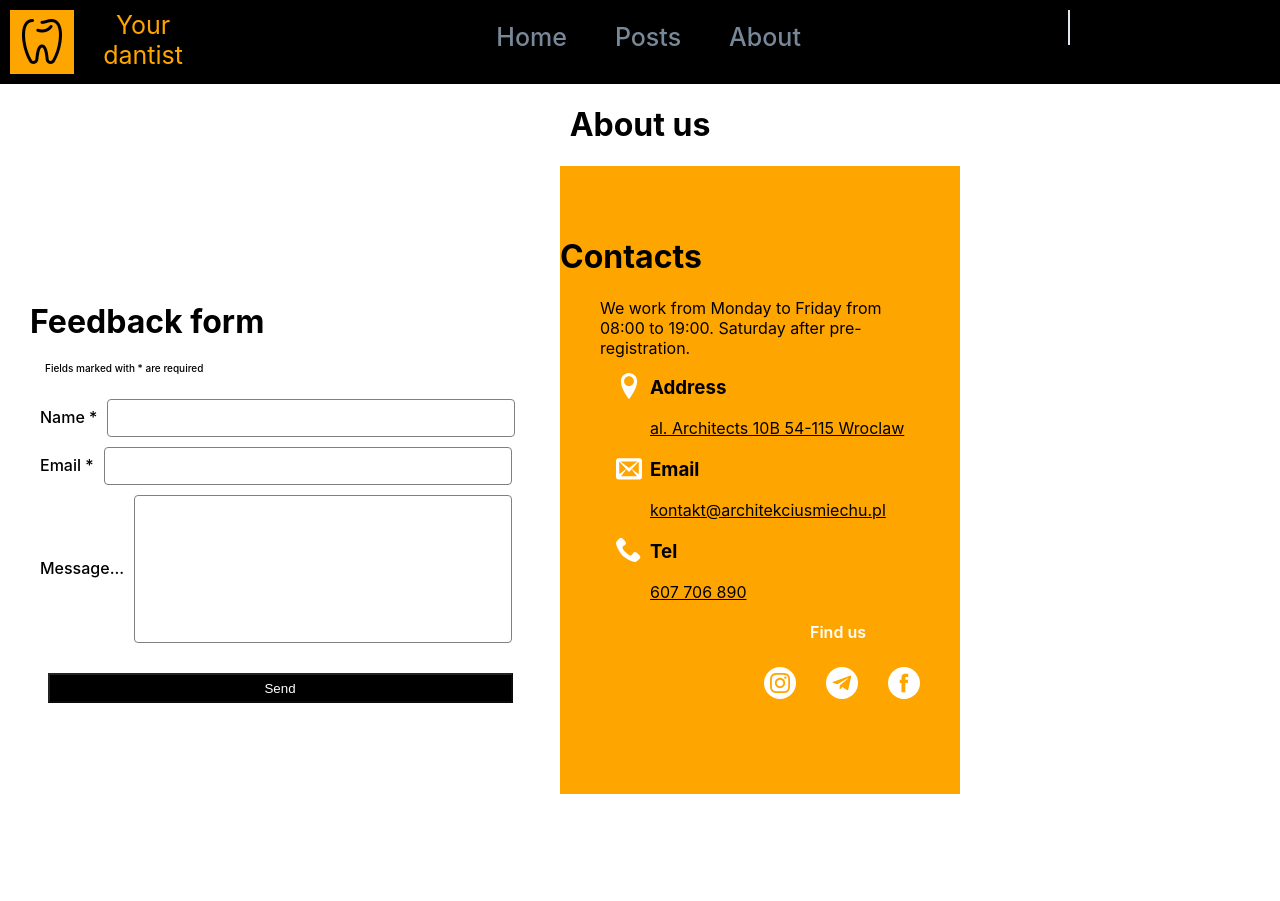
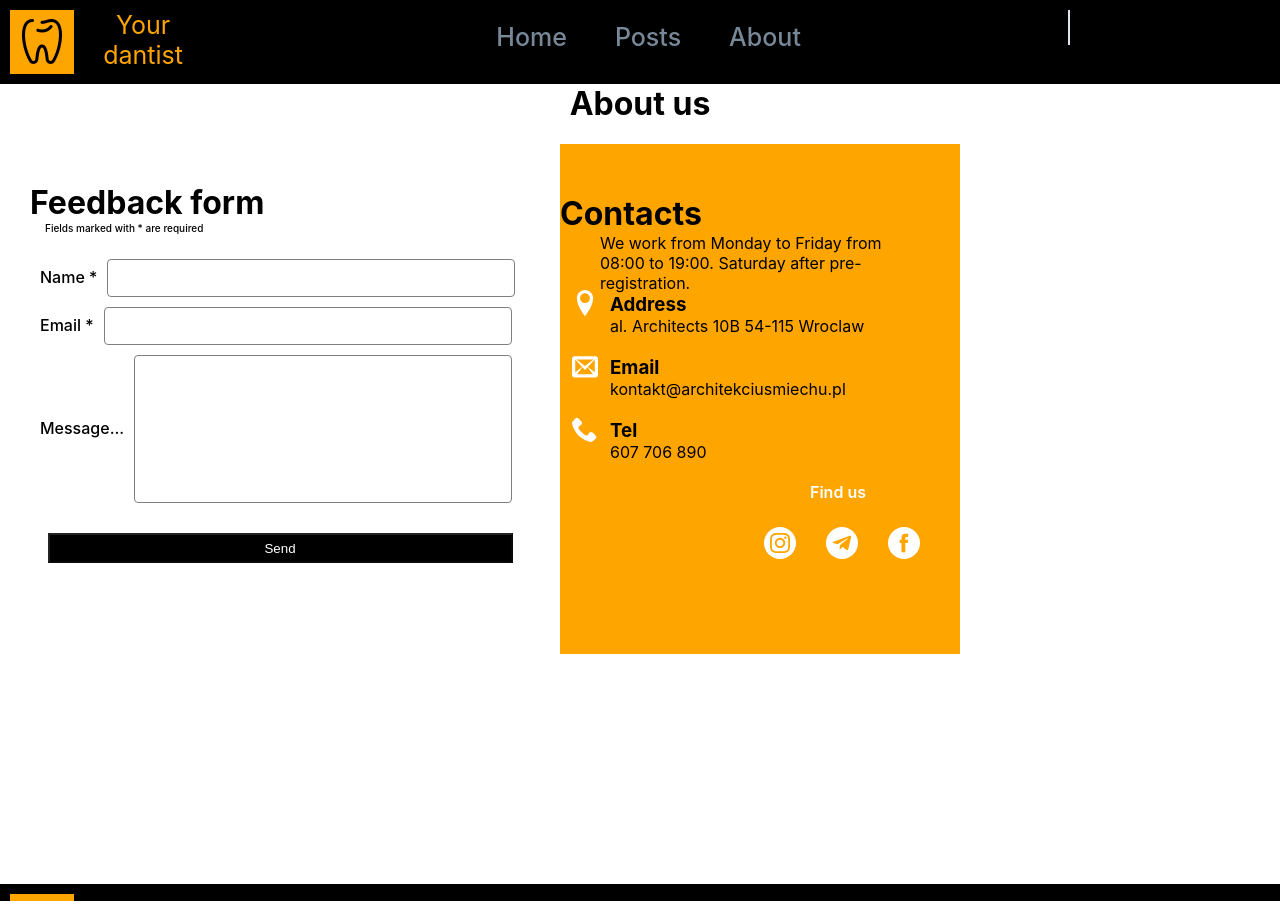
Before and after one commit to Yana-Yeg/Stomatology, a React (Create React App) app: page /about in a window 1280 px wide. Shown: the top 901 px of the page. Built offline with nearby package versions, Linux system fonts and the light colour scheme; the HTML template or start-up script is replaced by a standard one.

Commit message:
add reset

```diff
--- a/src/index.css
+++ b/src/index.css
@@ -1,3 +1,43 @@
+.visually-hidden {
+  position: absolute;
+  white-space: nowrap;
+  width: 1px;
+  height: 1px;
+  overflow: hidden;
+  border: 0;
+  padding: 0;
+  clip: rect(0 0 0 0);
+  clip-path: inset(50%);
+  margin: -1px;
+}
+
+ul {
+  padding: 0;
+  margin: 0;
+  list-style: none;
+  cursor: pointer;
+  text-decoration: none;
+}
+
+img {
+  display: block;
+  max-width: 100%;
+  height: auto;
+}
+
+a {
+  text-decoration: none;
+}
+
+a,
+p,
+h1,
+h2,
+h3 {
+  padding: 0;
+  margin: 0;
+}
+
 body {
   margin: 0;
   font-family: -apple-system, BlinkMacSystemFont, 'Segoe UI', 'Roboto', 'Oxygen',
@@ -12,6 +52,14 @@ code {
     monospace;
 }
 
+.container {
+  width: 1200px;
+  margin-left: auto;
+  margin-right: auto;
+  padding-left: 15px;
+  padding-right: 15px;
+  /* outline: 2px solid blue; */
+}
 .postsPage_ul {
   margin: 0px auto;
   max-width: 1100px;
```
